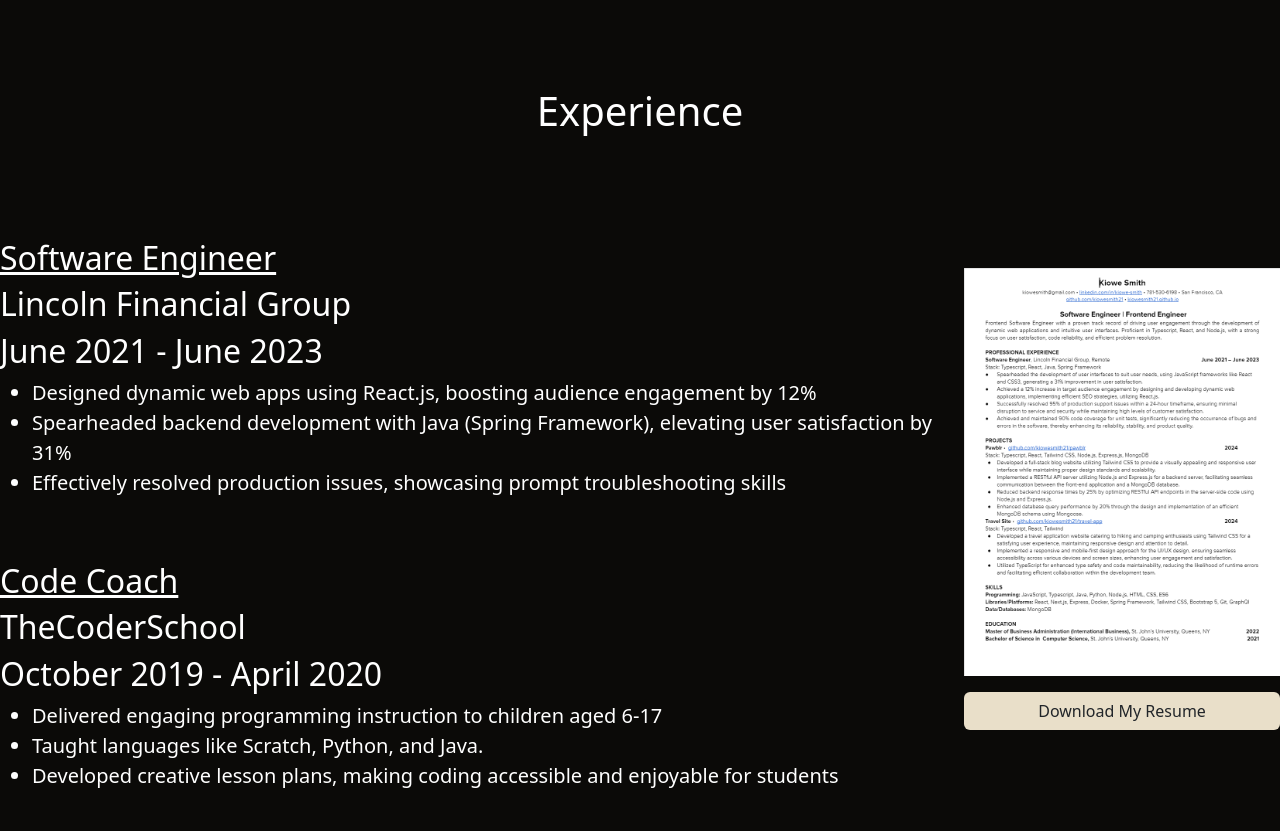
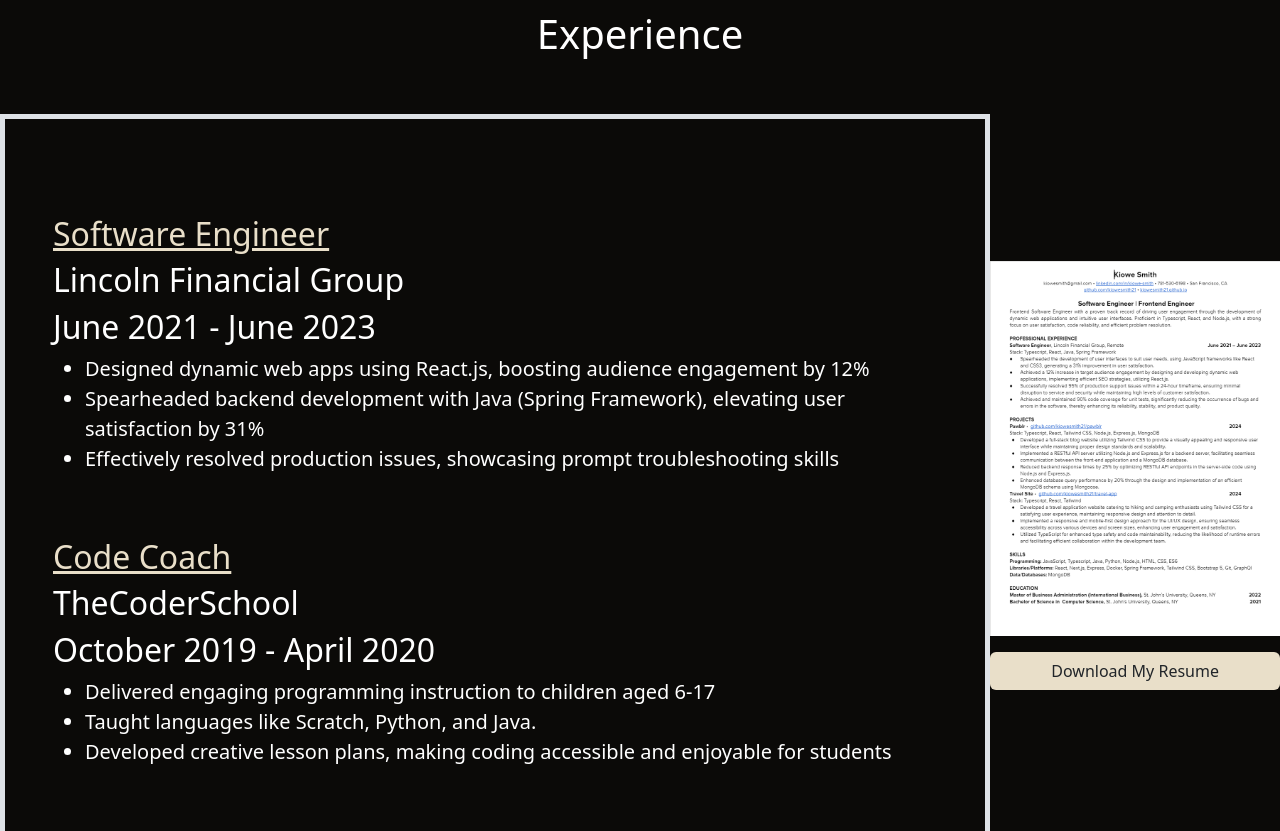
Before and after one commit to kiowesmith21/kiowesmith21.github.io, a plain HTML site: page index.html in a window 1280 px wide. Shown: the part 1916-2747 px from the top of the page. Drawn offline with nearby package versions, Linux system fonts and the light colour scheme; files whose address does not match are found by name.

Commit message:
add borders

```diff
--- a/index.html
+++ b/index.html
@@ -45,7 +45,6 @@
       </div>
 
         <div id="projects" class="d-flex flex-column justify-content-center full-screen">
-          <div class="border-5 border-danger w-50">asdasd</div>
           <h1 class="text-white mx-auto pb-5" >Projects</h1>
           <div class="d-flex flex-column align-items-center  flex-md-row justify-content-md-evenly mb-5">
             <div class="card w-md-25 border-vampire border-5">
@@ -70,7 +69,7 @@
             </div>
           </div>
 
-            <div class="d-flex flex-column align-items-center  flex-md-row justify-content-md-evenly ">
+            <div class="d-flex flex-column align-items-center  flex-md-row justify-content-md-evenly">
               <div class="card w-md-25 border-vampire border-5" >
                 <a href="movie.html">
                   <img src="res/movie-pic.png" class="card-img-top" alt="...">
@@ -97,9 +96,9 @@
         <div id="experience" class="d-flex flex-column justify-content-center full-screen">
           <h1 class="text-white mx-auto pb-5">Experience</h1>
           <div class="d-flex flex-column flex-md-row align-items-center justify-content-md-evenly">
-            <div class="d-flex flex-column justify-content-evenly text-white">
+            <div class="d-flex flex-column justify-content-evenly text-white border border-5 border-color-pearl p-5">
               <div class="py-5">
-                <h2 class="text-decoration-underline">Software Engineer</h2>
+                <h2 class="text-decoration-underline text-pearl">Software Engineer</h2>
                 <h2>Lincoln Financial Group</h2>
                 <h2>June 2021 - June 2023</h2>
                 <ul class="fs-5">
@@ -109,7 +108,7 @@
                 </ul>
               </div>
               <div>
-                <h2 class="text-decoration-underline">Code Coach</h2>
+                <h2 class="text-decoration-underline text-pearl">Code Coach</h2>
                 <h2>TheCoderSchool</h2>
                 <h2>October 2019 - April 2020</h2>
                 <ul class="fs-5">
@@ -130,7 +129,7 @@
 
         <div id="about" class="d-flex flex-column justify-content-center full-screen px-5">
           <h1 class="text-white mx-auto pb-5">About Me</h1>
-          <div class="d-flex flex-column-reverse flex-md-row justify-content-evenly px-5">
+          <div class="d-flex flex-column-reverse flex-md-row justify-content-evenly border border-5 p-5">
             <div class="w-md-50 p-md-5 d-flex flex-column">
               <p class="text-white text-wrap fs-4">Based in Pembroke, Massachusetts, I hold a Bachelor's degree in Computer Science and an MBA in International Business from St. John's University. My journey in coding began at the age of 13, crafting Java games from scratch, igniting a passion that has thrived ever since. Throughout college, I leveraged my expertise to aid fellow students as a Computer Science tutor, refining my skills and fostering a collaborative spirit.</p>
               <p class="text-white text-wrap fs-4">My transition towards web development took root during this time, culminating in an enriching internship at Lincoln Financial Group as a front-end engineer. Evolving within the company, I seamlessly transitioned to backend technologies, independently spearheading full-stack projects that showcased my adaptability and initiative.</p>
--- a/styles.css
+++ b/styles.css
@@ -28,6 +28,10 @@
 
 .border-vampire {
     border-color: #0b0a08;
+}
+
+.text-pearl {
+    color: #e9dfc9;
 }
 
 @media (min-width: 600px) {
```
